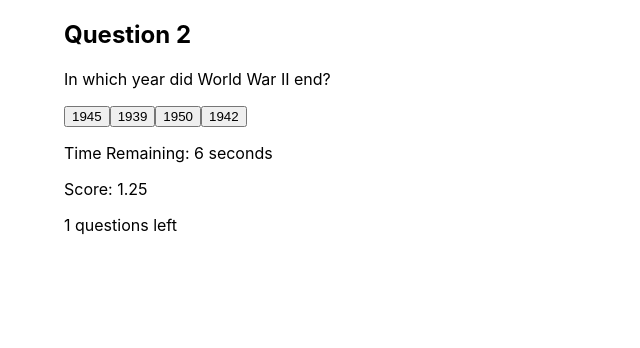
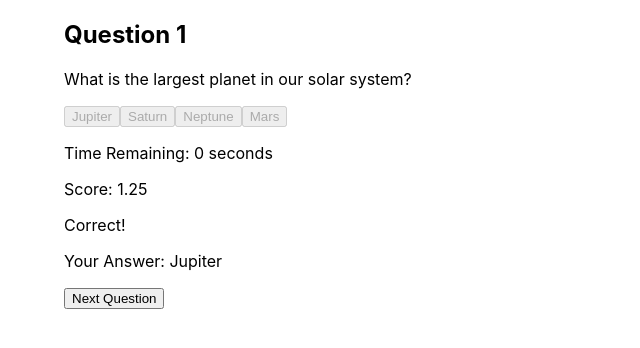
Before and after one commit to bilalsattar24/bilalsattar, a React (Create React App) app: page / in a window 1280 px wide. Both pictures are taken after a click on the button "Jupiter". Shown: the top 348 px of the page, without its empty margins (0-640 px from the left). Built offline with nearby package versions, Linux system fonts and the light colour scheme.

Commit message:
pretty close

```diff
--- a/src/TriviaGame.tsx
+++ b/src/TriviaGame.tsx
@@ -12,6 +12,7 @@ const TriviaGame: React.FC = () => {
   const [currentQuestionIndex, setCurrentQuestionIndex] = useState(0);
   const [score, setScore] = useState(0);
   const [timeRemaining, setTimeRemaining] = useState(8);
+  const [userAnswer, setUserAnswer] = useState('');
   const [answerStatus, setAnswerStatus] = useState<'correct' | 'incorrect' | 'none'>('none');
 
   const handleAnswerClick = (selectedAnswer: string) => {
@@ -26,11 +27,15 @@ const TriviaGame: React.FC = () => {
 
     setScore(score + earnedScore);
     setAnswerStatus(status);
+    setUserAnswer(selectedAnswer);
+  };
 
+  const handleNextQuestion = () => {
     if (currentQuestionIndex + 1 < triviaQuestions.length) {
       setCurrentQuestionIndex(currentQuestionIndex + 1);
       setTimeRemaining(8);
       setAnswerStatus('none');
+      setUserAnswer('');
     }
   };
 
@@ -41,12 +46,15 @@ const TriviaGame: React.FC = () => {
       }, 1000);
       return () => clearTimeout(timer);
     } else {
-      handleAnswerClick(''); // Automatically select no answer when time is up
+      if (userAnswer === '') {
+        handleAnswerClick(''); // Automatically select no answer when time is up
+      }
     }
   }, [timeRemaining]);
 
   const currentQuestion: Question = triviaQuestions[currentQuestionIndex];
   const isFinished: boolean = currentQuestionIndex === triviaQuestions.length - 1;
+  const hasAnswered: boolean = userAnswer !== '';
 
   return (
     <div>
@@ -69,11 +77,18 @@ const TriviaGame: React.FC = () => {
             Time Remaining: {timeRemaining} second{timeRemaining !== 1 ? 's' : ''}
           </p>
           <p>Score: {score}</p>
-          {answerStatus === 'correct' && <p>Correct!</p>}
-          {answerStatus === 'incorrect' && (
-            <p>Incorrect. The correct answer is {currentQuestion.correctAnswer}.</p>
+          {hasAnswered && (
+            <>
+              {answerStatus === 'correct' && <p className='correct-answer'>Correct!</p>}
+              {answerStatus === 'incorrect' && (
+                <p className='incorrect-answer'>
+                  Incorrect. The correct answer is {currentQuestion.correctAnswer}.
+                </p>
+              )}
+              {userAnswer && <p>Your Answer: {userAnswer}</p>}
+              <button onClick={handleNextQuestion}>Next Question</button>
+            </>
           )}
-          <p>{triviaQuestions.length - currentQuestionIndex - 1} questions left</p>
         </div>
       ) : (
         <div>
```
